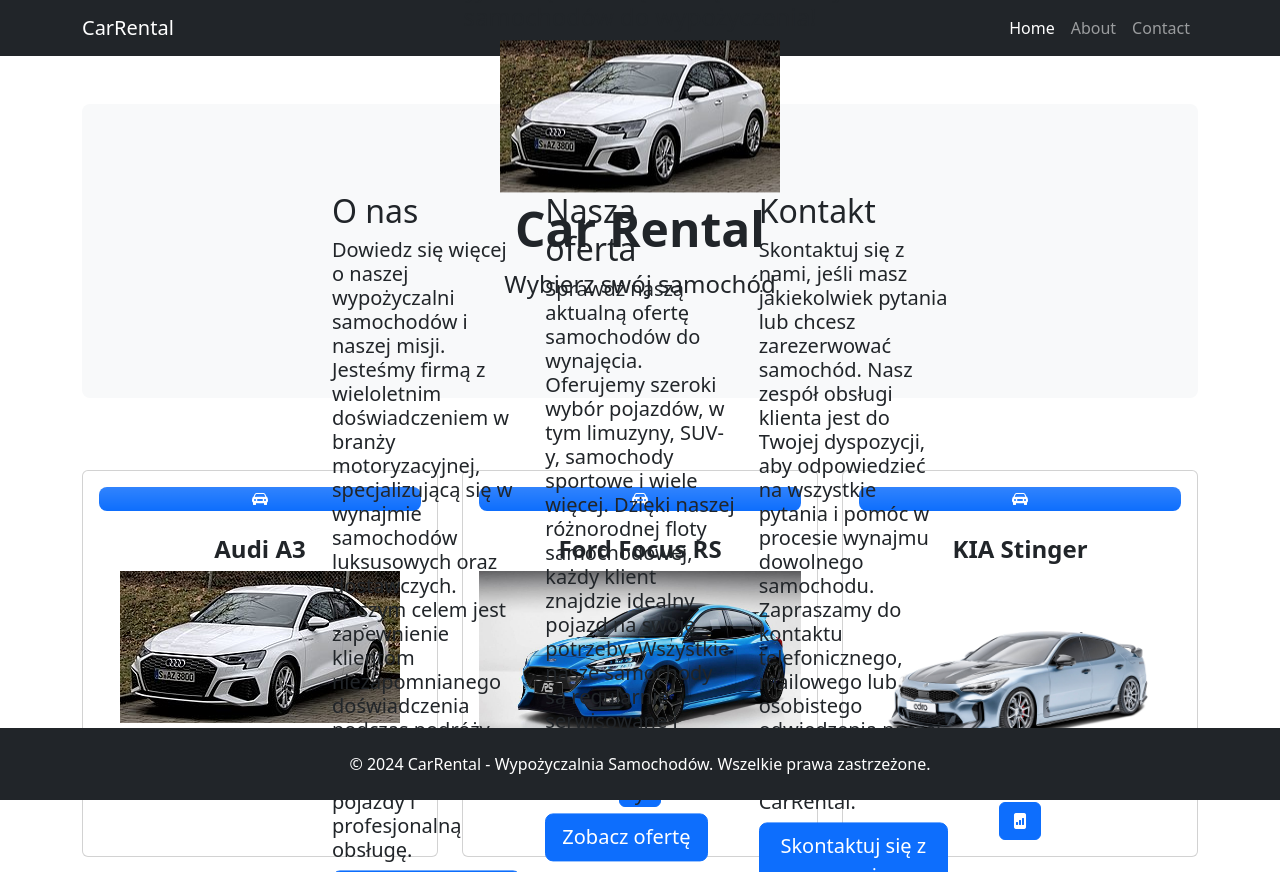
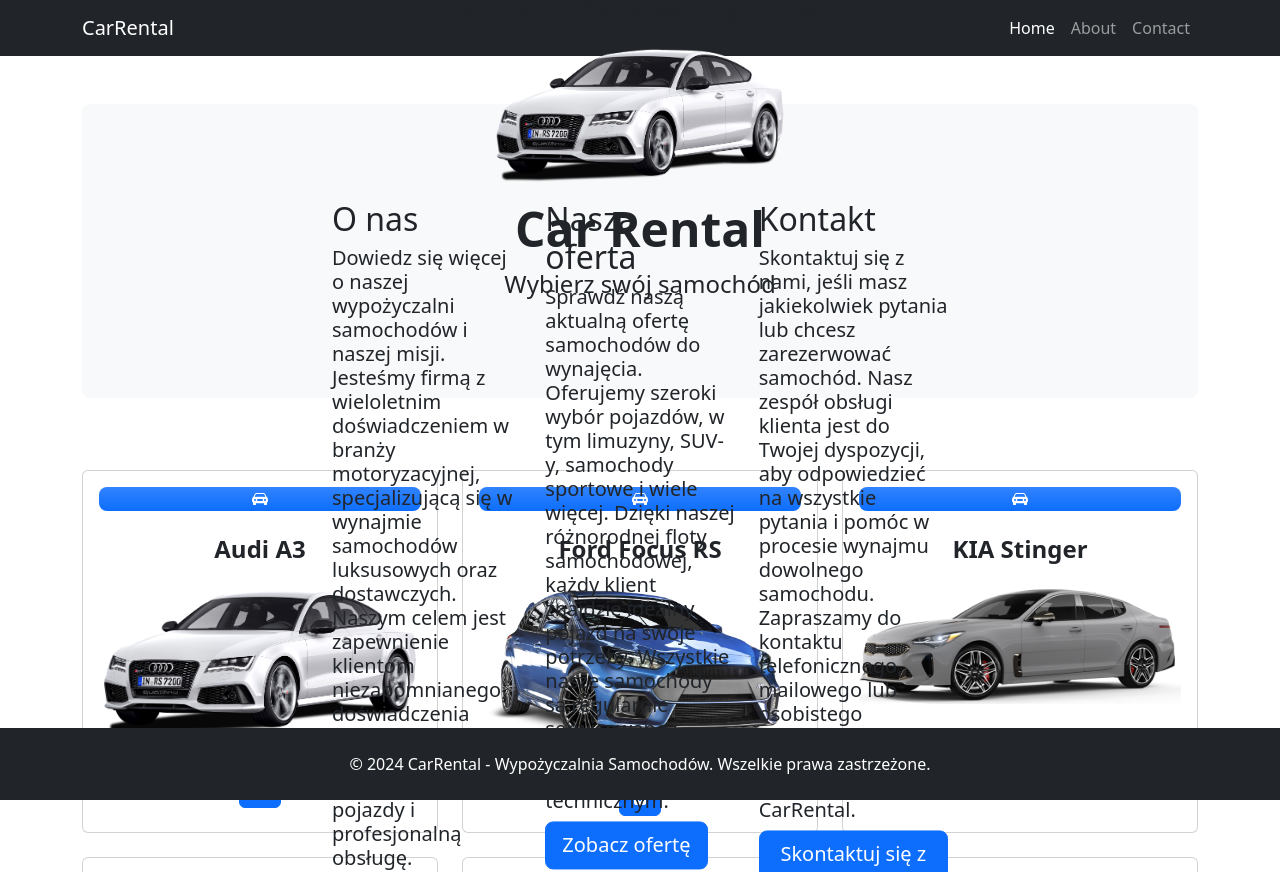
Before and after one commit to Riderwiesiek/CarRental, a Django app: page /rental/cars/ in a window 1280 px wide. Shown: the top 872 px of the page. Run offline with Django 5.2, Linux system fonts and the light colour scheme; data that the repository does not hold is empty; some libraries are stand-ins or nearby versions.

Commit message:
12.06.2024

```diff
--- a/carrental/rental/templates/base.html.jinja
+++ b/carrental/rental/templates/base.html.jinja
@@ -10,11 +10,7 @@
     <link href="https://cdn.jsdelivr.net/npm/bootstrap@5.3.3/dist/css/bootstrap.min.css" rel="stylesheet" integrity="sha384-QWTKZyjpPEjISv5WaRU9OFeRpok6YctnYmDr5pNlyT2bRjXh0JMhjY6hW+ALEwIH" crossorigin="anonymous">
 
 </head>
-<section>
-    {% block content %}
 
-    {% endblock content %}
-</section>
 <body>
 
 <!-- Navbar -->
@@ -41,7 +37,12 @@
             <div class="container text-center">
                 <h1 class="display-5 fw-bold">Wypożyczalnia Samochodów CarRental</h1>
                 <h4>Odkryj naszą szeroką ofertę luksusowych samochodów do wypożyczenia!</h4>
-                <img src="../../static/Audi.jpg" class="img-fluid" alt="...">
+                    <style>
+                        .half-size {
+                            width: 50%;
+                            height: auto;}
+                    </style>
+                <img src="../../static/Audi.png" class="img-fluid half-size" alt="...">
             </div>
         </div>
 
--- a/carrental/rental/templates/cars.html.jinja
+++ b/carrental/rental/templates/cars.html.jinja
@@ -10,10 +10,7 @@
     <link href="https://cdn.jsdelivr.net/npm/bootstrap@5.2.3/dist/css/bootstrap.min.css" rel="stylesheet">
     <!-- Bootstrap Icons -->
     <link href="https://cdn.jsdelivr.net/npm/bootstrap-icons/font/bootstrap-icons.css" rel="stylesheet">
-    <!-- Custom CSS -->
-    <style>
-        /* Custom CSS */
-    </style>
+
 </head>
 <body>
     <!-- Responsive navbar -->
@@ -55,7 +52,12 @@
                     <div class="card-body text-center">
                         <div class="feature bg-primary bg-gradient text-white rounded-3 mb-4 mt-n4"><i class="bi bi-car-front-fill"></i></div>
                         <h2 class="fs-4 fw-bold">Audi A3</h2>
-                        <img src="../../static/Audi.jpg" class="img-fluid" alt="...">
+                        <style>
+                            .half-size {
+                                width: 50%;
+                                height: auto;}
+                        </style>
+                        <img src="../../static/Audi.png" class="img-fluid" alt="...">
                         <div class="mt-3">
                             <a class="btn btn-primary" href="http://127.0.0.1:8000/rental/car/AudiA3" role="button"><i class="bi bi-file-bar-graph-fill"></i></a>
                         </div>
@@ -67,7 +69,7 @@
                         <div class="card-body text-center">
                             <div class="feature bg-primary bg-gradient text-white rounded-3 mb-4 mt-n4"><i class="bi bi-car-front-fill"></i></div>
                             <h2 class="fs-4 fw-bold">Ford Focus RS</h2>
-                            <img src="../../static/rs.jpg" class="img-fluid" alt="...">
+                            <img src="../../static/rs.png" class="img-fluid" alt="...">
                             <div class="mt-3">
                                 <a class="btn btn-primary" href="#" role="button"><i class="bi bi-file-bar-graph-fill"></i></a>
                             </div>
@@ -79,7 +81,7 @@
                         <div class="card-body text-center">
                             <div class="feature bg-primary bg-gradient text-white rounded-3 mb-4 mt-n4"><i class="bi bi-car-front-fill"></i></div>
                             <h2 class="fs-4 fw-bold">KIA Stinger</h2>
-                            <img src="../../static/kia.jpg" class="img-fluid" alt="...">
+                            <img src="../../static/kia.png" class="img-fluid" alt="...">
                             <div class="mt-3">
                                 <a class="btn btn-primary" href="#" role="button"><i class="bi bi-file-bar-graph-fill"></i></a>
                             </div>
@@ -91,7 +93,7 @@
                         <div class="card-body text-center">
                             <div class="feature bg-primary bg-gradient text-white rounded-3 mb-4 mt-n4"><i class="bi bi-car-front-fill"></i></div>
                             <h2 class="fs-4 fw-bold">Mercedes G63 AMG</h2>
-                            <img src="kia.jpg" class="img-fluid" alt="KIA Stinger">
+                            <img src="../../static/amg.png" class="img-fluid" alt="...">
                             <div class="mt-3">
                                 <a class="btn btn-primary" href="#" role="button"><i class="bi bi-file-bar-graph-fill"></i></a>
                             </div>
@@ -103,7 +105,7 @@
                         <div class="card-body text-center">
                             <div class="feature bg-primary bg-gradient text-white rounded-3 mb-4 mt-n4"><i class="bi bi-car-front-fill"></i></div>
                             <h2 class="fs-4 fw-bold">Koenigsegg Jesko</h2>
-                            <img src="kia.jpg" class="img-fluid" alt="KIA Stinger">
+                            <img src="../../static/jesco.png" class="img-fluid" alt="...">
                             <div class="mt-3">
                                 <a class="btn btn-primary" href="#" role="button"><i class="bi bi-file-bar-graph-fill"></i></a>
                             </div>
@@ -115,7 +117,7 @@
                         <div class="card-body text-center">
                             <div class="feature bg-primary bg-gradient text-white rounded-3 mb-4 mt-n4"><i class="bi bi-car-front-fill"></i></div>
                             <h2 class="fs-4 fw-bold">Toyota Camry</h2>
-                            <img src="kia.jpg" class="img-fluid" alt="KIA Stinger">
+                            <img src="../../static/camry.png" class="img-fluid" alt="...">
                             <div class="mt-3">
                                 <a class="btn btn-primary" href="#" role="button"><i class="bi bi-file-bar-graph-fill"></i></a>
                             </div>
@@ -127,7 +129,7 @@
                         <div class="card-body text-center">
                             <div class="feature bg-primary bg-gradient text-white rounded-3 mb-4 mt-n4"><i class="bi bi-car-front-fill"></i></div>
                             <h2 class="fs-4 fw-bold">BMW M3 Touring</h2>
-                            <img src="kia.jpg" class="img-fluid" alt="KIA Stinger">
+                            <img src="../../static/bmw.png" class="img-fluid" alt="...">
                             <div class="mt-3">
                                 <a class="btn btn-primary" href="#" role="button"><i class="bi bi-file-bar-graph-fill"></i></a>
                             </div>
@@ -139,7 +141,7 @@
                         <div class="card-body text-center">
                             <div class="feature bg-primary bg-gradient text-white rounded-3 mb-4 mt-n4"><i class="bi bi-car-front-fill"></i></div>
                             <h2 class="fs-4 fw-bold">Audi RS6 C8</h2>
-                            <img src="kia.jpg" class="img-fluid" alt="KIA Stinger">
+                            <img src="../../static/a8.png" class="img-fluid" alt="...">
                             <div class="mt-3">
                                 <a class="btn btn-primary" href="#" role="button"><i class="bi bi-file-bar-graph-fill"></i></a>
                             </div>
@@ -151,7 +153,7 @@
                         <div class="card-body text-center">
                             <div class="feature bg-primary bg-gradient text-white rounded-3 mb-4 mt-n4"><i class="bi bi-car-front-fill"></i></div>
                             <h2 class="fs-4 fw-bold">Volkswagen Arteon</h2>
-                            <img src="kia.jpg" class="img-fluid" alt="KIA Stinger">
+                            <img src="../../static/VW.png" class="img-fluid" alt="...">
                             <div class="mt-3">
                                 <a class="btn btn-primary" href="#" role="button"><i class="bi bi-file-bar-graph-fill"></i></a>
                             </div>
--- a/carrental/rental/views.py
+++ b/carrental/rental/views.py
@@ -15,6 +15,7 @@ def cars(request):
 
 def car(request, car_id):
     return render(request,'car.html.jinja')
+
 def rent(request, car_id):
     if request.method == 'POST':
         form_order = OrderForm(request.POST)
```
Also changed, not shown: carrental/rental/forms.py (line endings or trailing spaces), carrental/rental/migrations/0002_remove_user_address_address_user.py (deleted), carrental/rental/migrations/0003_alter_car_brand_alter_car_engine_type_and_more.py (deleted), carrental/rental/migrations/0004_car_category.py (deleted), carrental/rental/static/Audi.jpg (deleted), carrental/rental/static/Audi.png (added), carrental/rental/static/WV.png (added), carrental/rental/static/a8.png (added), carrental/rental/static/amg.png (added), carrental/rental/static/bmw.png (added), carrental/rental/static/camry.png (added), carrental/rental/static/jesko.png (added), carrental/rental/static/kia.jpg (deleted), carrental/rental/static/kia.png (added), 2 more files.
